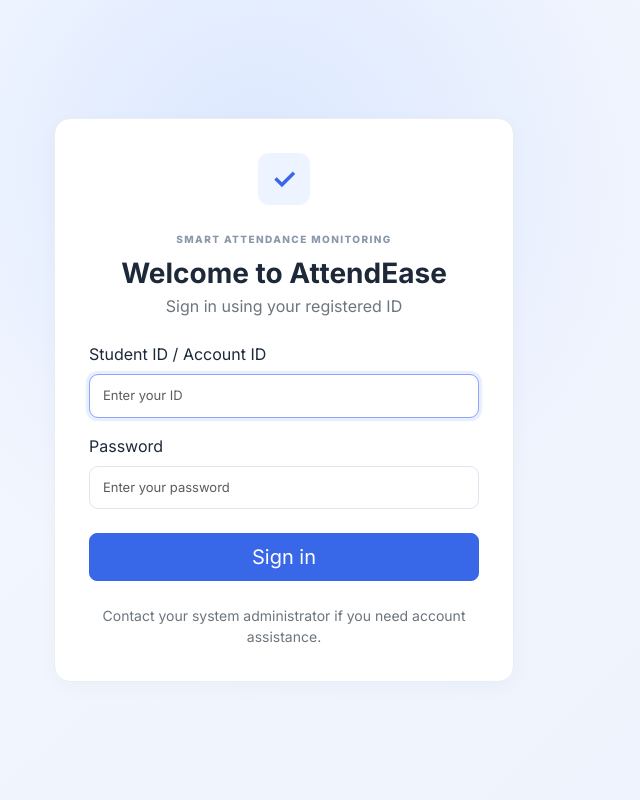
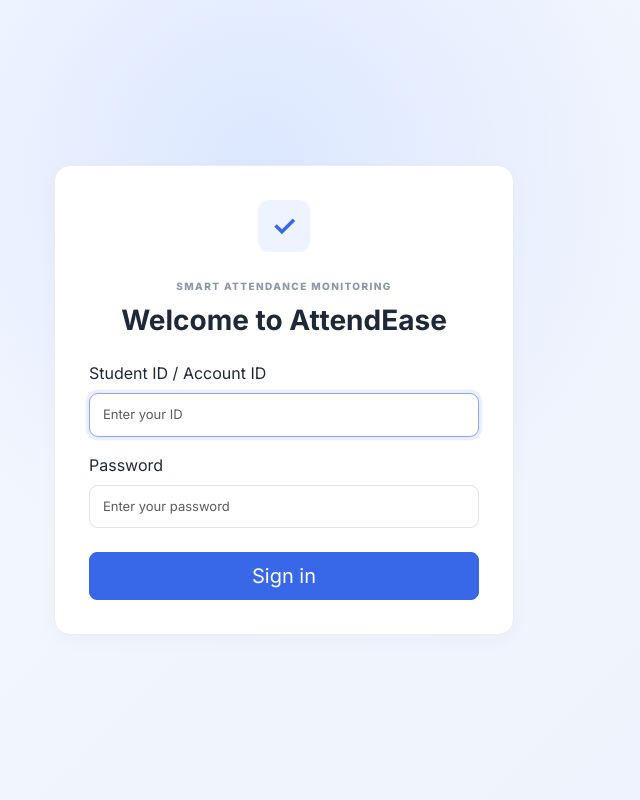
Before and after one commit to emsterjohn/attendease, a Flask app: page /login in a window 1280 px wide. Shown: the whole page, without its empty margins (0-640 px from the left). Run offline with Flask 3, Linux system fonts and the light colour scheme; data comes from the database, SQL or seed files in the repository; data that the repository does not hold is empty.

Commit message:
Remove extra helper text for a cleaner interface

```diff
--- a/templates/login.html
+++ b/templates/login.html
@@ -7,7 +7,7 @@
     <div class="text-center mb-4">
       <span class="eyebrow">SMART ATTENDANCE MONITORING</span>
       <h1 class="h3 fw-bold mt-2 mb-1">Welcome to AttendEase</h1>
-      <p class="text-secondary mb-0">Sign in using your registered ID</p>
+
     </div>
     <form method="post">
       <label class="form-label" for="student_id">Student ID / Account ID</label>
@@ -18,7 +18,6 @@
              name="password" autocomplete="current-password" placeholder="Enter your password" required>
       <button class="btn btn-primary btn-lg w-100">Sign in</button>
     </form>
-    <p class="small text-secondary text-center mt-4 mb-0">Contact your system administrator if you need account assistance.</p>
   </div>
 </div>
 {% endblock %}
```
